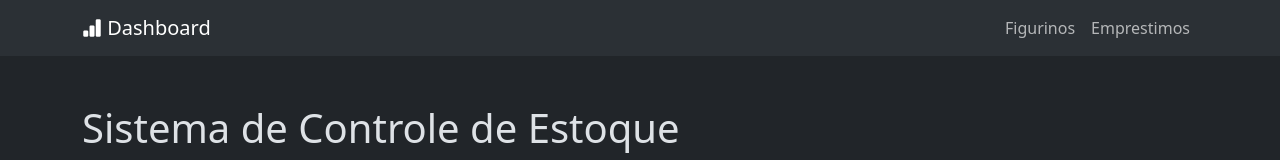
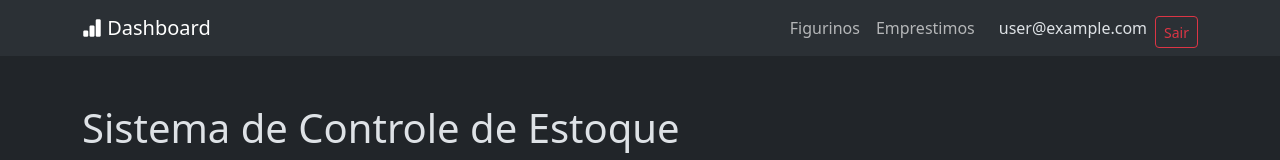
Before and after one commit to Carvalho-Juliano/estoque, a Next.js app: page /dashboard in a window 1280 px wide. Shown: the top 160 px of the page. Built offline with nearby package versions, Linux system fonts and the light colour scheme; no server answers; the database is empty; sample sign-in values are in the browser's storage.

Commit message:
Criando um componente para Head e importado dentro do layout de dashboard

```diff
--- a/src/app/dashboard/layout.tsx
+++ b/src/app/dashboard/layout.tsx
@@ -1,7 +1,7 @@
 "use client";
+import Header from "@/components/layout/header/header";
 // import type { Metadata } from "next";
 import { SessionProvider } from "next-auth/react";
-import Link from "next/link";
 
 // export const metadata: Metadata = {
 //   title: "Create Next App",
@@ -16,44 +16,7 @@ export default function RootLayout({
   return (
     <SessionProvider>
       <main>
-        <header>
-          <nav className="navbar navbar-expand-lg bg-body-tertiary">
-            <div className="container">
-              <Link href={"/dashboard"} className="navbar-brand">
-                <i className="bi bi-bar-chart-fill"></i> Dashboard
-              </Link>
-              <button
-                className="navbar-toggler"
-                type="button"
-                data-bs-toggle="collapse"
-                data-bs-target="#navbarSupportedContent"
-                aria-controls="navbarSupportedContent"
-                aria-expanded="false"
-                aria-label="Toggle navigation"
-              >
-                <span className="navbar-toggler-icon"></span>
-              </button>
-              <div className="collapse navbar-collapse" id="navbarNav">
-                <ul className="navbar-nav mb-2 mb-lg-0 ms-auto">
-                  <li className="nav-item">
-                    <Link
-                      href={"/dashboard/figurino"}
-                      className="nav-link"
-                      aria-current="page"
-                    >
-                      Figurinos
-                    </Link>
-                  </li>
-                  <li className="nav-item">
-                    <Link href={"/dashboard/emprestimo"} className="nav-link">
-                      Emprestimos
-                    </Link>
-                  </li>
-                </ul>
-              </div>
-            </div>
-          </nav>
-        </header>
+        <Header />
         {children}
         <footer className="bg-body-tertiary text-center py-3">
           <p>&copy; Feito por @JulianoCarvalho =D</p>
--- a/src/app/dashboard/page.tsx
+++ b/src/app/dashboard/page.tsx
@@ -1,9 +1,6 @@
 import { Emprestimo } from "@/model/Emprestimo";
 import { Figurino } from "@/model/Figurino";
 import { Cliente } from "@/model/Cliente";
-import { getServerSession } from "next-auth";
-import { authOptions } from "../api/auth/[...nextauth]/route";
-import { redirect } from "next/navigation";
 
 export default async function Home() {
   const emprestimos = await Emprestimo.findAll();
@@ -11,11 +8,6 @@ export default async function Home() {
   const totalFigurinos = await Figurino.getTotalFigurinos();
   const totalFigurinosRegistrados = await Figurino.getFigurinosRegistrados();
   const clientesRegistrados = await Cliente.getClientesRegistrados();
-
-  const session = await getServerSession(authOptions);
-  if (!session) {
-    redirect("/login");
-  }
 
   return (
     <main className="container mt-5">
--- /dev/null
+++ b/src/components/layout/header/header.tsx
@@ -0,0 +1,60 @@
+"use client";
+
+import { signOut, useSession } from "next-auth/react";
+import Link from "next/link";
+
+export default function Header(): React.ReactNode {
+  const { data: session, status } = useSession();
+
+  return (
+    <header>
+      <nav className="navbar navbar-expand-lg bg-body-tertiary">
+        <div className="container">
+          <Link href={"/dashboard"} className="navbar-brand">
+            <i className="bi bi-bar-chart-fill"></i> Dashboard
+          </Link>
+          <button
+            className="navbar-toggler"
+            type="button"
+            data-bs-toggle="collapse"
+            data-bs-target="#navbarSupportedContent"
+            aria-controls="navbarSupportedContent"
+            aria-expanded="false"
+            aria-label="Toggle navigation"
+          >
+            <span className="navbar-toggler-icon"></span>
+          </button>
+          <div className="collapse navbar-collapse" id="navbarNav">
+            <ul className="navbar-nav mb-2 mb-lg-0 ms-auto">
+              <li className="nav-item">
+                <Link
+                  href={"/dashboard/figurino"}
+                  className="nav-link"
+                  aria-current="page"
+                >
+                  Figurinos
+                </Link>
+              </li>
+              <li className="nav-item">
+                <Link href={"/dashboard/emprestimo"} className="nav-link">
+                  Emprestimos
+                </Link>
+              </li>
+              {status === "authenticated" && (
+                <li className="nav-item d-flex align-item-center ms-3 mt-2">
+                  <span className="me-2">{session.user?.email}</span>
+                  <button
+                    className="btn btn-outline-danger btn-sm"
+                    onClick={() => signOut({ callbackUrl: "/login" })}
+                  >
+                    Sair
+                  </button>
+                </li>
+              )}
+            </ul>
+          </div>
+        </div>
+      </nav>
+    </header>
+  );
+}
```
